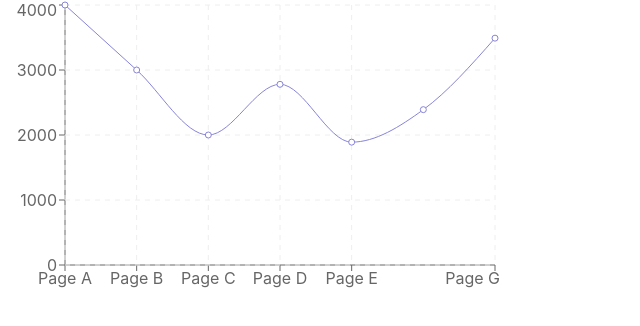
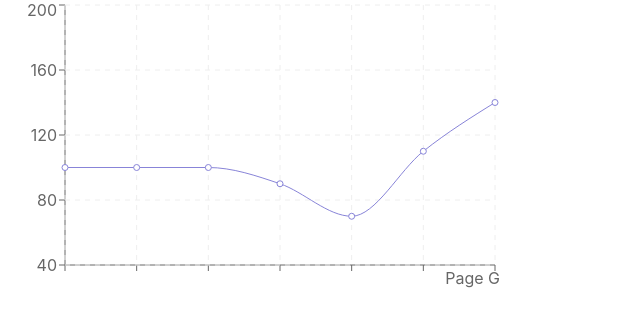
Before and after one commit to seeliang/react-solutions, a React (Create React App) app in the folder solutions/recharts/: page / in a window 1280 px wide. Shown: the top 326 px of the page, without its empty margins (0-640 px from the left). Built offline with nearby package versions, Linux system fonts and the light colour scheme.

Commit message:
feat: use domain for frame value

```diff
--- a/solutions/recharts/src/App.js
+++ b/solutions/recharts/src/App.js
@@ -4,37 +4,37 @@ import './App.css';
 import { LineChart, Line, XAxis, YAxis, CartesianGrid } from 'recharts';
 const data = [
   {
-    name: "Page A",
-    uv: 4000,
+    name: "",
+    uv: 100,
 
   },
   {
-    name: "Page B",
-    uv: 3000,
+    name: "",
+    uv: 100,
 
   },
   {
-    name: "Page C",
-    uv: 2000,
+    name: "",
+    uv: 100,
 
   },
   {
-    name: "Page D",
-    uv: 2780,
+    name: "",
+    uv: 90,
 
   },
   {
-    name: "Page E",
-    uv: 1890,
+    name: "",
+    uv: 70,
 
   },
   {
-    name: "Page F",
-    uv: 2390,
+    name: "",
+    uv: 110,
   },
   {
     name: "Page G",
-    uv: 3490,
+    uv: 140,
   }
 ];
 
@@ -45,7 +45,7 @@ function App() {
 
       <LineChart width={500} height={300} data={data}>
     <XAxis dataKey="name"/>
-    <YAxis/>
+    <YAxis domain={[40, 200]}/>
     <CartesianGrid stroke="#eee" strokeDasharray="5 5"/>
     <Line type="monotone" dataKey="uv" stroke="#8884d8" />
     <Line type="monotone" dataKey="pv" stroke="#82ca9d" />
```
